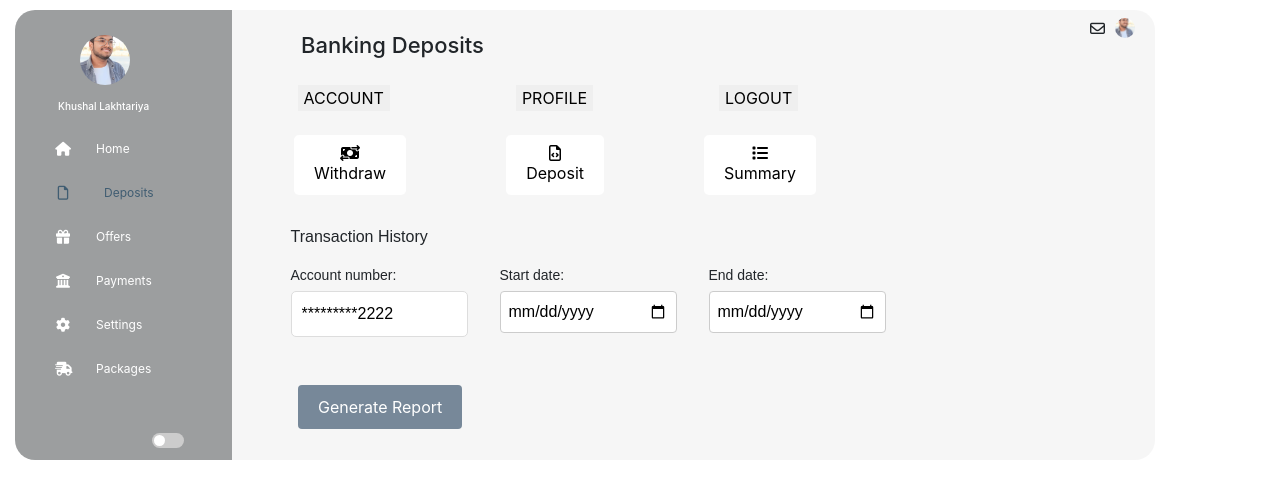
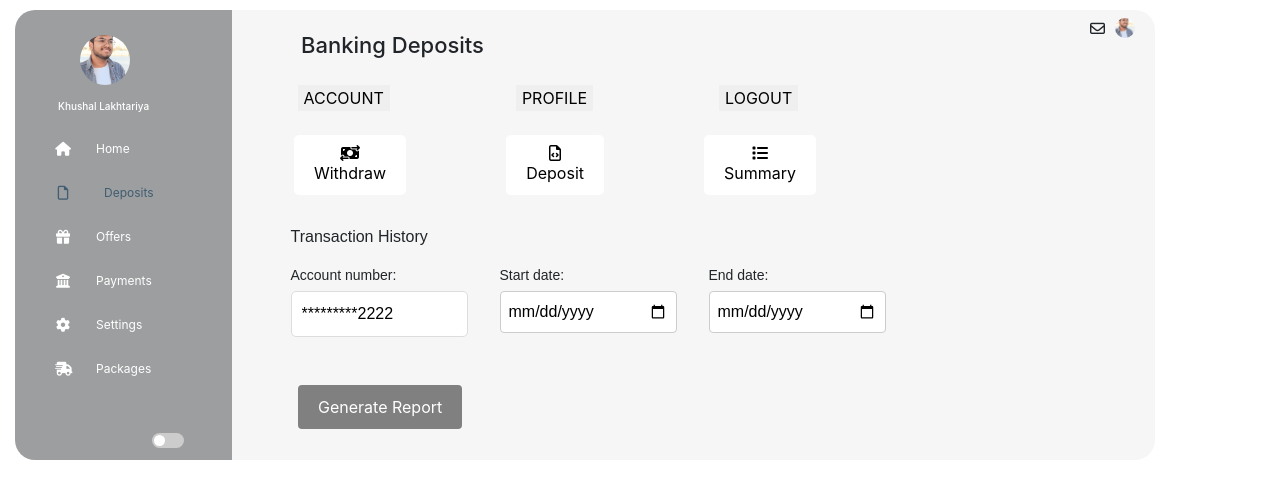
Before and after one commit to khushallakhtariya/Deposit-app, a React (Create React App) app: page /deposits in a window 1280 px wide. In both pictures the pointer is over the button "Generate Report". Shown: the top 498 px of the page. Built offline with nearby package versions, Linux system fonts and the light colour scheme.

Commit message:
style update

```diff
--- a/src/style/Deposits.css
+++ b/src/style/Deposits.css
@@ -175,7 +175,7 @@
 
   .generate-button {
     padding: 10px 20px;
-    background-color: darkgray;
+    background-color: lightslategray;
     color: white;
     border: none;
     border-radius: 4px;
@@ -184,7 +184,7 @@
     position: absolute;
     margin-top: 150px;
     &:hover{
-      background-color: lightslategray;
+      background-color: gray;
     }
   }
 
--- a/src/style/style.css
+++ b/src/style/style.css
@@ -415,6 +415,9 @@ input:checked + .slider:before {
   font-size: 11px;
   transition: background-color 0.3s ease;
   margin-left: 80px;
+  &:hover{
+    background-color: #555;
+  }
 }
 .button2 {
   background-color: grey;
@@ -426,6 +429,9 @@ input:checked + .slider:before {
   transition: background-color 0.3s ease;
   margin-left: 155px;
   margin-top: 20px;
+  &:hover{
+    background-color: #555;
+  }
 }
 
 .add-deposit-span{
```
